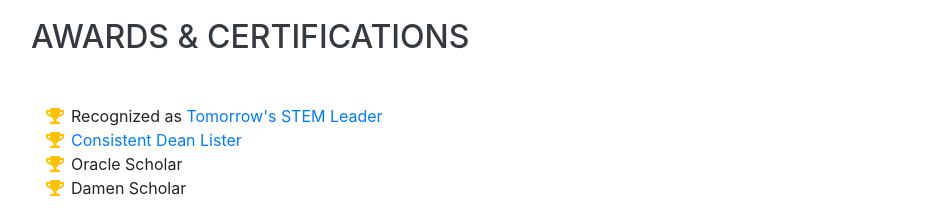
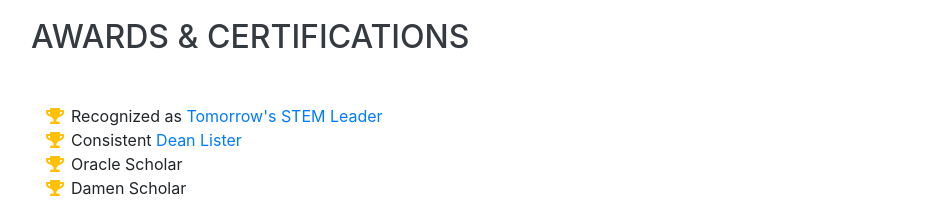
Before and after one commit to emontenegro410/onlineresume, a website with bundled scripts: page index.html in a window 1280 px wide. Shown: the part 3980-4200 px from the top of the page, without its empty margins (289-1241 px from the left). Built offline with nearby package versions, Linux system fonts and the light colour scheme; a web font is replaced by a local one.

Commit message:
Update index.html

```diff
--- a/index.html
+++ b/index.html
@@ -257,7 +257,7 @@
             Recognized as <a href="https://luc.edu/features/stories/academics/stemstudents/"> Tomorrow's STEM Leader</a></li>
           <li>
             <i class="fa-li fa fa-trophy text-warning"></i>
-            <a href="img\deanlist.pdf">Consistent Dean Lister </a></li>
+            Consistent <a href="img\deanlist.pdf"> Dean Lister</a></li>
           <li>
             <i class="fa-li fa fa-trophy text-warning"></i>
              Oracle Scholar</li>
```
